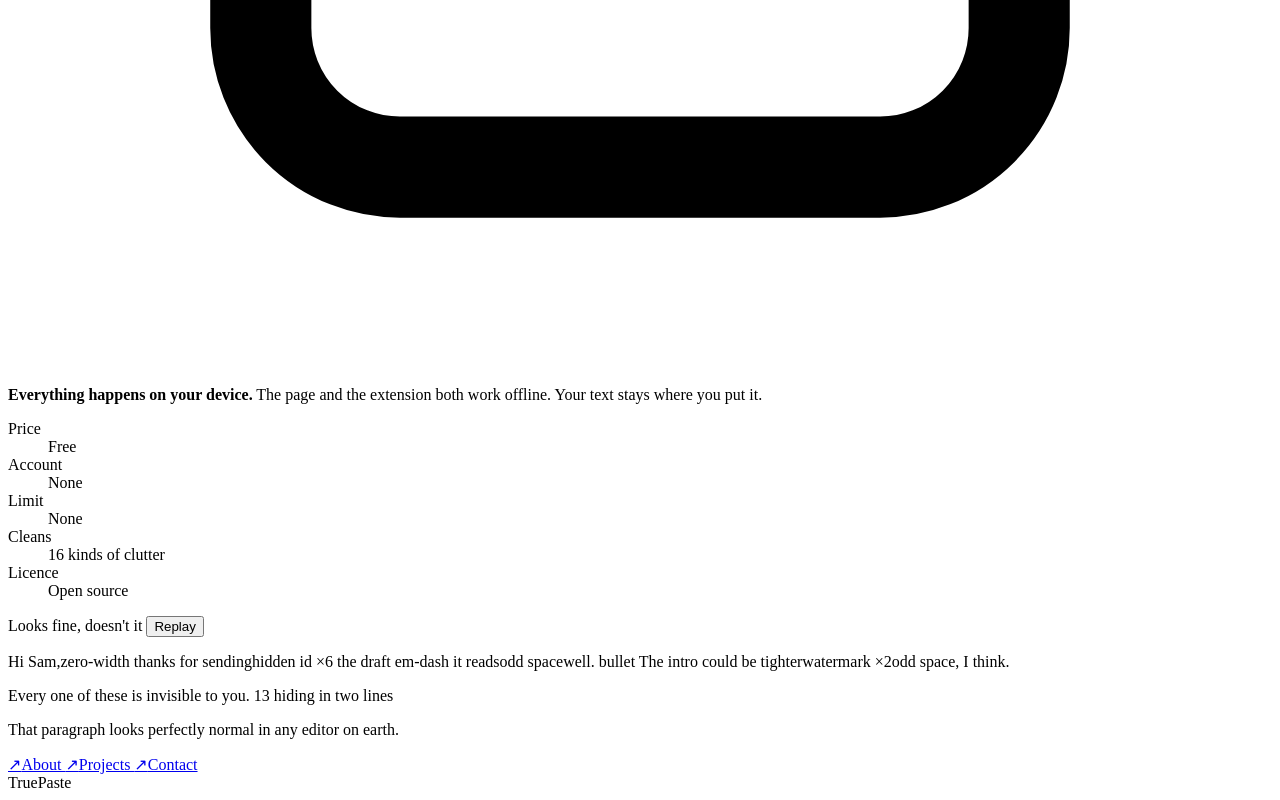
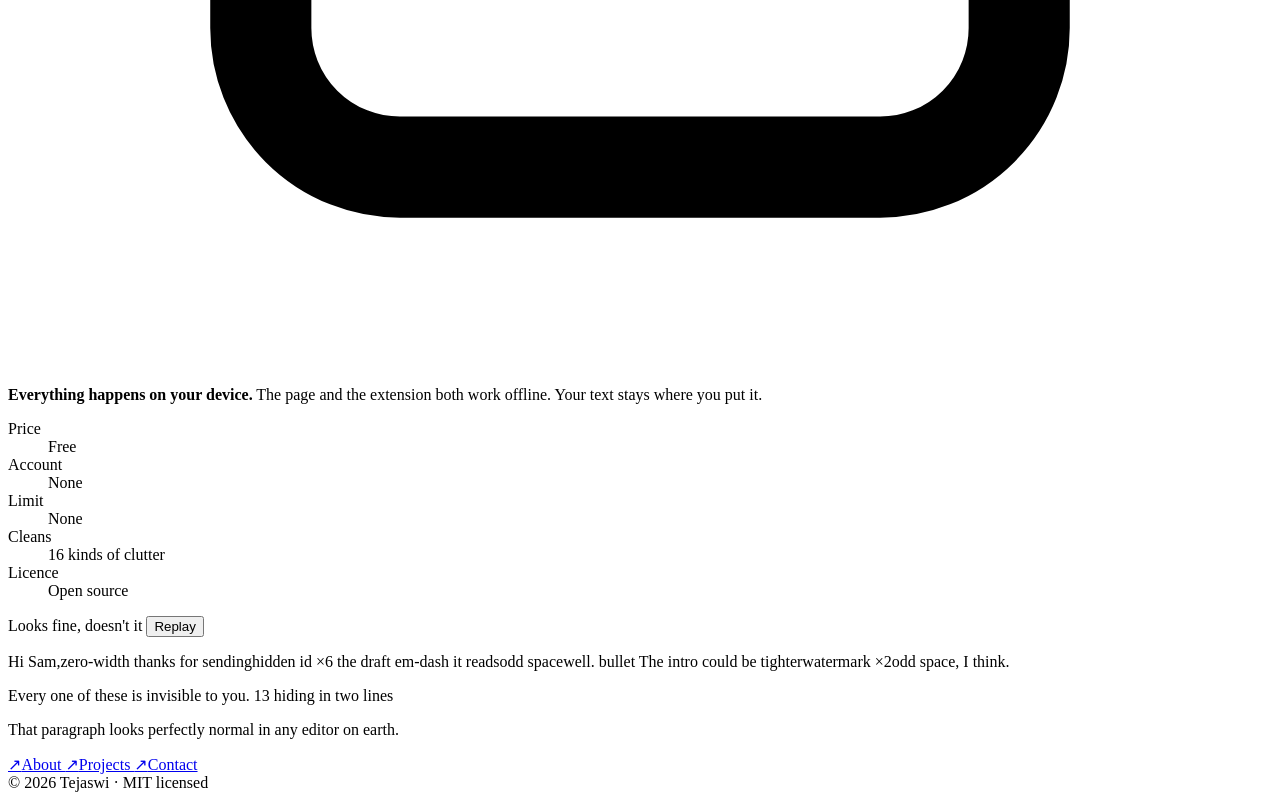
Before and after one commit to itstejaswi/truepaste, a website with bundled scripts: page index.html in a window 1280 px wide. Shown: the part 2825-3625 px from the top of the page. Built offline with nearby package versions, Linux system fonts and the light colour scheme.

Commit message:
Add attribution to the footer
The licence file names the author; the page should too.

Co-authored-by: Copilot <223556219+Copilot@users.noreply.github.com>

```diff
--- a/index.html
+++ b/index.html
@@ -484,7 +484,7 @@ shasum -a 256 truepaste.zip                    # Mac, Linux</code></pre>
             <span class="ext" aria-hidden="true">↗</span>Contact
           </a>
         </nav>
-        <span class="foot-note">TruePaste</span>
+        <span class="foot-note">&copy; 2026 Tejaswi &middot; MIT licensed</span>
       </div>
     </footer>
 
```
